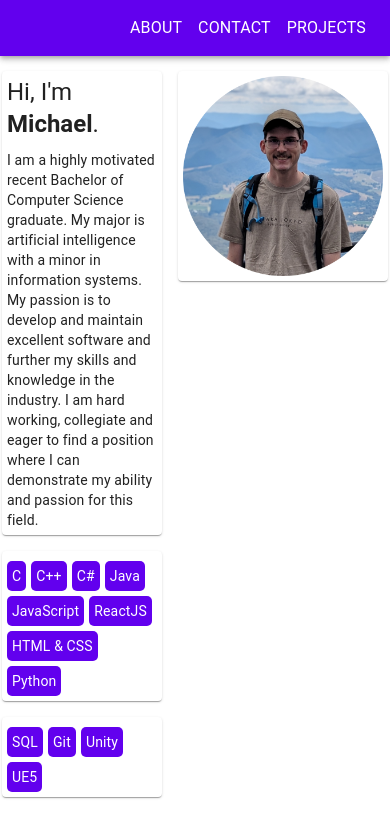
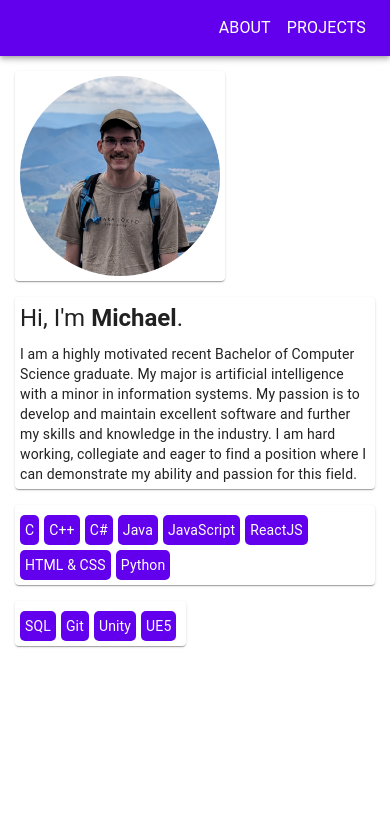
Before and after one commit to MichaelMortlockChapman/MichaelMortlockChapman.github.io, a React (Create React App) app in the folder development/: page /about in a window 390 px wide. Shown: the top 838 px of the page. Built offline with nearby package versions, Linux system fonts and the light colour scheme; the HTML template or start-up script is replaced by a standard one.

Commit message:
made frontpage mobile responsive and fixed issue with construction

```diff
--- a/development/package.json
+++ b/development/package.json
@@ -14,6 +14,7 @@
     "prop-types": "^15.8.1",
     "react": "^18.2.0",
     "react-dom": "^18.2.0",
+    "react-responsive": "^9.0.2",
     "react-router-dom": "^6.20.0",
     "react-scripts": "5.0.1",
     "web-vitals": "^2.1.4"
--- a/development/src/App.js
+++ b/development/src/App.js
@@ -27,7 +27,7 @@ function App () {
           <Route path='' element={<Slash/>}/>
           <Route element={<Navbar/>}>
             <Route path="about" element={<Frontpage/>}/>
-            <Route path="contact" element={<Construction/>}/>
+            {/* <Route path="contact" element={<Construction/>}/> */}
             <Route path="projects" element={<Construction/>}/>
           </Route>
         </Routes>
--- a/development/src/pages/Construction.js
+++ b/development/src/pages/Construction.js
@@ -5,7 +5,7 @@ export default function Construction () {
     <>
       <Stack
         sx={{
-          width: '100vw',
+          width: '100%',
           height: '100vh',
           direction: 'column',
           justifyContent: 'center',
--- a/development/src/pages/Frontpage.js
+++ b/development/src/pages/Frontpage.js
@@ -1,6 +1,8 @@
 import { Box, Stack, Typography } from '@mui/material'
 import Paper from '@mui/material/Paper'
 import { useTheme } from '@emotion/react'
+import { useMediaQuery } from 'react-responsive'
+import PropTypes from 'prop-types'
 
 const progLang = ['C', 'C++', 'C#', 'Java', 'JavaScript', 'ReactJS', 'HTML & CSS', 'Python']
 const tech = ['SQL', 'Git', 'Unity', 'UE5']
@@ -30,14 +32,33 @@ function listView (theme, list) {
   )
 }
 
+function ProfilePicItem ({ theme }) {
+  return (
+    <Box sx={{ width: 'fit-content' }}>
+      <Paper sx={{ width: 'fit-content', height: 'fit-content' }}>
+        <div style={{ padding: theme.style.itemPadding, display: 'flex', justifyContent: 'center', alignItems: 'center' }}>
+          <img src="/me.jpg" alt='profile image' style={{
+            height: '200px'
+          }}/>
+        </div>
+      </Paper>
+    </Box>
+  )
+}
+ProfilePicItem.propTypes = {
+  theme: PropTypes.object.isRequired
+}
+
 export default function Frontpage () {
   const theme = useTheme()
+  const isMobile = useMediaQuery({ maxWidth: '600px' })
 
   return (
-    <Box sx={{ display: 'flex', justifyContent: 'center', margin: '2px', marginTop: '15px' }}>
+    <Box sx={{ display: 'flex', justifyContent: 'center', margin: '15px' }}>
       <Box sx={{ maxWidth: '800px' }}>
         <Stack spacing={2} direction={'row'}>
           <Stack spacing={2}>
+            {isMobile && <ProfilePicItem theme={theme}/> }
             <Paper sx={{ height: 'fit-content' }}>
               <Typography sx={{ padding: theme.style.itemPadding, fontWeight: 'normal' }} variant='h5'>
                 Hi, I&apos;m <span style={{ fontWeight: 'bold' }}>Michael</span>.
@@ -58,17 +79,11 @@ export default function Frontpage () {
               {listView(theme, tech)}
             </Box>
           </Stack>
-          <Stack spacing={2} sx={{ width: 'fit-content' }}>
-            <Box sx={{ width: 'fit-content' }}>
-              <Paper sx={{ width: 'fit-content', height: 'fit-content' }}>
-                <div style={{ padding: theme.style.itemPadding, display: 'flex', justifyContent: 'center', alignItems: 'center' }}>
-                  <img src="/me.jpg" alt='profile image' style={{
-                    height: '200px'
-                  }}/>
-                </div>
-              </Paper>
-            </Box>
-          </Stack>
+          {!isMobile &&
+            <Stack spacing={2} sx={{ width: 'fit-content' }}>
+              <ProfilePicItem theme={theme}/>
+            </Stack>
+          }
         </Stack>
       </Box>
     </Box>
--- a/development/src/pages/Navbar.js
+++ b/development/src/pages/Navbar.js
@@ -1,7 +1,7 @@
 import { Outlet, useNavigate } from 'react-router-dom'
 import { AppBar, Box, Button, Toolbar, Typography } from '@mui/material'
 
-const navItems = [['About', '/about'], ['Contact', '/contact'], ['Projects', '/projects']]
+const navItems = [['About', '/about'], /* ['Contact', '/contact'], */ ['Projects', '/projects']]
 
 export default function Navbar () {
   const navigate = useNavigate()
```
Also changed, not shown: 1 other file (tests, documents, lock files or other folders).
